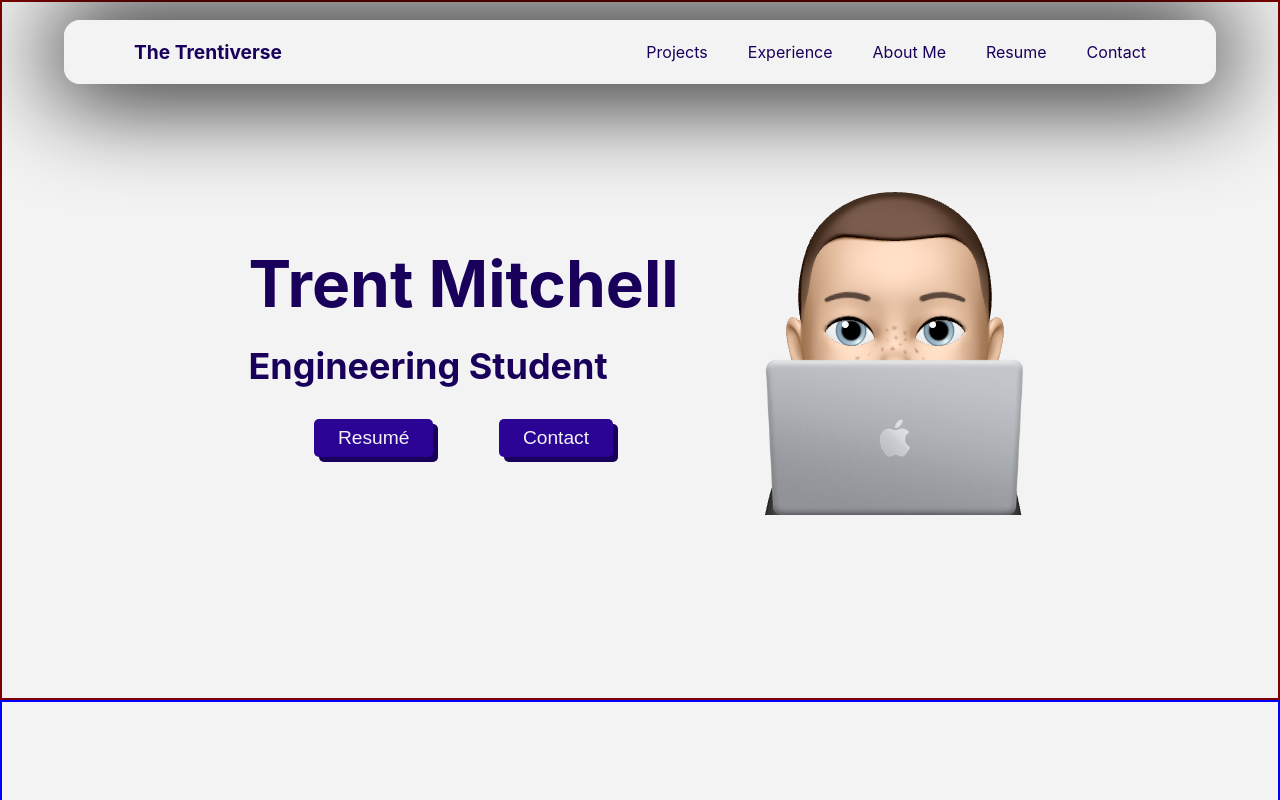
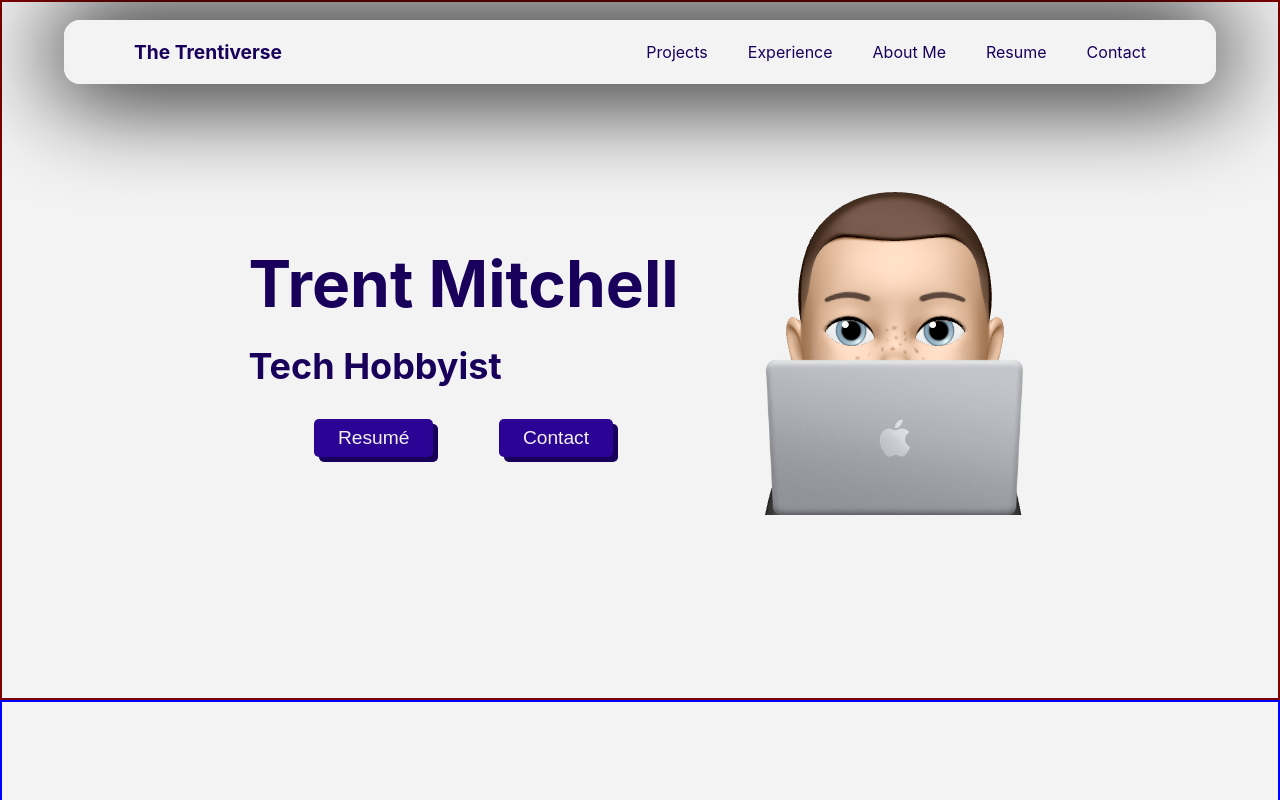
Before and after one commit to SkippaT/TheTrentiverse, a React (Vite) app: page / in a window 1280 px wide. Shown: the top 800 px of the page. Built offline with nearby package versions, Linux system fonts and the light colour scheme.

Commit message:
Added subheading fades

```diff
--- a/src/components/HeroSection.jsx
+++ b/src/components/HeroSection.jsx
@@ -1,13 +1,38 @@
+import { useEffect, useState } from "react";
 import memoji from "../assets/memoji.png";
 import classes from './HeroSection.module.css';
 
+const slogans = ["Engineering Student", "Tech Hobbyist", "Circuitry Connoisseur", "Code Whisperer"];
+
 export default function HeroSection() {
+
+    const [currentSloganIndex, setCurrentSloganIndex] = useState(0);
+    const [isVisible, setIsVisible] = useState(true);
+
+    useEffect(() => {
+
+        const interval = setInterval(() => {
+            setIsVisible(false); // Start fade out
+
+            setTimeout(() => {
+                setCurrentSloganIndex((prevIndex) => (prevIndex + 1) % slogans.length);
+                setIsVisible(true); // Start fade in
+            }, 1000); // Duration of the fade out
+
+        }, 4000); // Change the slogan every 4 seconds
+
+        return () => {
+            clearInterval(interval);
+        }
+    }, []);
 
     return (
         <div className={classes.heroSection}>
             <div className={`${classes.left} ${classes.split}`}>
                 <h1>Trent Mitchell</h1>
-                <h3>Engineering Student</h3>
+                <h3 className={`${classes.fade} ${!isVisible ? classes.hidden : ''}`}>
+                    {slogans[currentSloganIndex]}
+                </h3>
                 <div className={classes.buttons}>
                     <button>Resumé</button>
                     <button>Contact</button>
--- a/src/components/HeroSection.module.css
+++ b/src/components/HeroSection.module.css
@@ -28,6 +28,14 @@
     font-size: 36px;
     margin-bottom: 30px;
 }
+.fade {
+    transition: opacity 1s ease-in-out;
+    opacity: 1;
+}
+
+.hidden {
+    opacity: 0;
+}
 
 .heroSection .buttons {
     /* border: 1px solid blue; */
```
